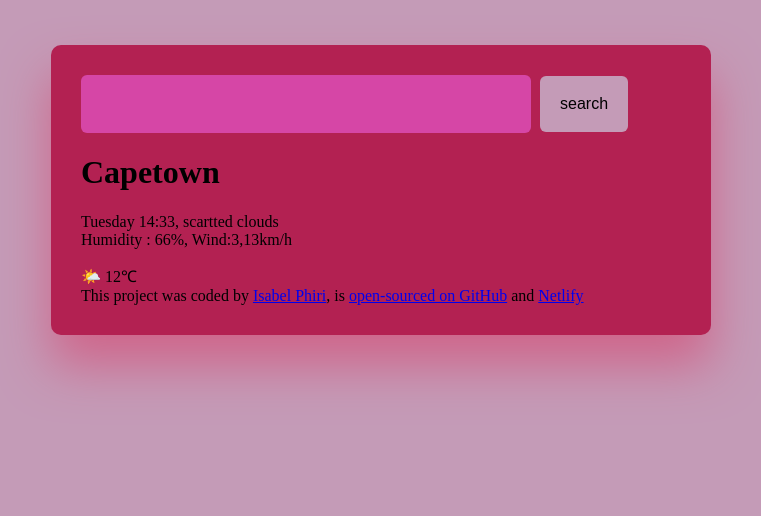
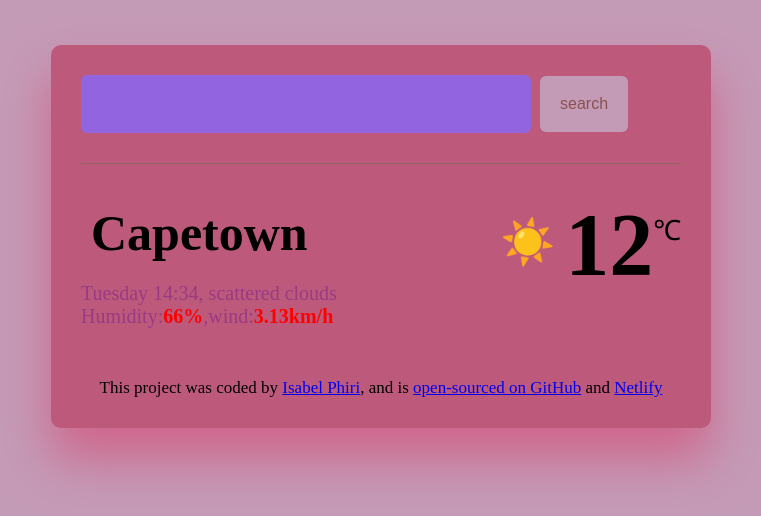
Before and after one commit to Isabelphiri/My-pro-weather, a plain HTML site: page index.html in a window 1280 px wide. Shown: the whole page, without its empty margins (259-1020 px from the left). Drawn offline with Linux system fonts and the light colour scheme; a web font is replaced by a local one.

Commit message:
finished adding the basic css

```diff
--- a/index.html
+++ b/index.html
@@ -23,24 +23,30 @@
 
     </header>
     <main>
-        <div>
-            <h1>
+
+        <div class ="current-temperature">
+            <div>
+            <h1 class="weather-app-city">
                 Capetown
             </h1>
-            <p>
-                Tuesday 14:33, scartted clouds
+            <p class="weather-app-details">
+
+                Tuesday 14:34, scattered clouds
                 <br/>
-                Humidity : 66%, Wind:3,13km/h
+                Humidity:<strong>66%</strong>,wind:<strong>3.13km/h</strong>
             </p>
-
         </div>
-        <div>
-            🌤️ 12℃
+    <div class="weather-app-container">
+    <div class="weather-app-icon">☀️</div>
+    <div class="weather-app-city-temperature">12</div>
+    <div class="weather-app-unit">℃</div>
         </div>
+        </div>
+    </main>
         <footer>
             This project was coded by
-            <a href ="https://github.com/Isabelphiri/"target ="-blank"> Isabel Phiri</a>,
-               is
+            <a href ="https://github.com/Isabelphiri/"target= "-blank"> Isabel Phiri</a>,
+               and is
                 <a href ="https://github.com/Isabelphiri/My-pro-weather/"target ="-blank"> open-sourced on GitHub</a>
 
                 and <a href = "https://my-pro-weather app.netlify.app/"target="-blank"> Netlify</a>
@@ -50,7 +56,7 @@
 
 
 </div>
-    </main>
 
-    </body>
-    </htm
+
+
+</html>
--- a/src/styles.css
+++ b/src/styles.css
@@ -6,15 +6,19 @@ body {
   }
 
 .weather-app {
-    background-color: #b32152;
+    background-color: #bd5a7b;
     max-width: 600px;
     margin:45px auto;
     box-shadow: 0 30px 50px rgb(207, 101, 138);
     border-radius: 10px;
     padding: 30px;
+    }
+header{
+    border-bottom: 1px solid rgb(148, 100, 100);
+    padding-bottom: 30px;
 }
 .search-input {
-    background-color:rgb(214, 70, 166);
+    background-color:rgb(147, 100, 224);
     border:none;
     border-radius: 6px;
     width: 75%;
@@ -28,7 +32,52 @@ body {
     font-size: 16px;
     margin-left: 5px;
     border-radius: 6px;
-    color:black;
+    color:rgb(138, 81, 81);
     line-height: 1;
 
 }
+main{
+    padding: 30px 0;
+
+
+}
+.current-temperature {
+    display:flex;
+    justify-content: space-between;
+}
+.weather-app-city {
+    font-size: 50px;
+    margin: 10px;
+    font-weight: bold;
+
+}
+.weather-app-details {
+font-size: 20px;
+color:rgba(102, 9, 145, 0.4)
+}
+.weather-app-details strong{
+    color:red;
+}
+.weather-app-container {
+    display: flex;
+}
+.weather-app-icon{
+    font-size: 44px;
+    margin-top:22px;
+}
+.weather-app-city-temperature{
+    font-size: 88px;
+    margin-left: 10px;
+    font-weight: bold;
+}
+.weather-app-unit{
+    margin-top: 16px;
+    font-size: 28px;
+}
+
+
+footer{
+    font-size: 17px;
+    font-weight: 500;
+    text-align: center;
+}
```
